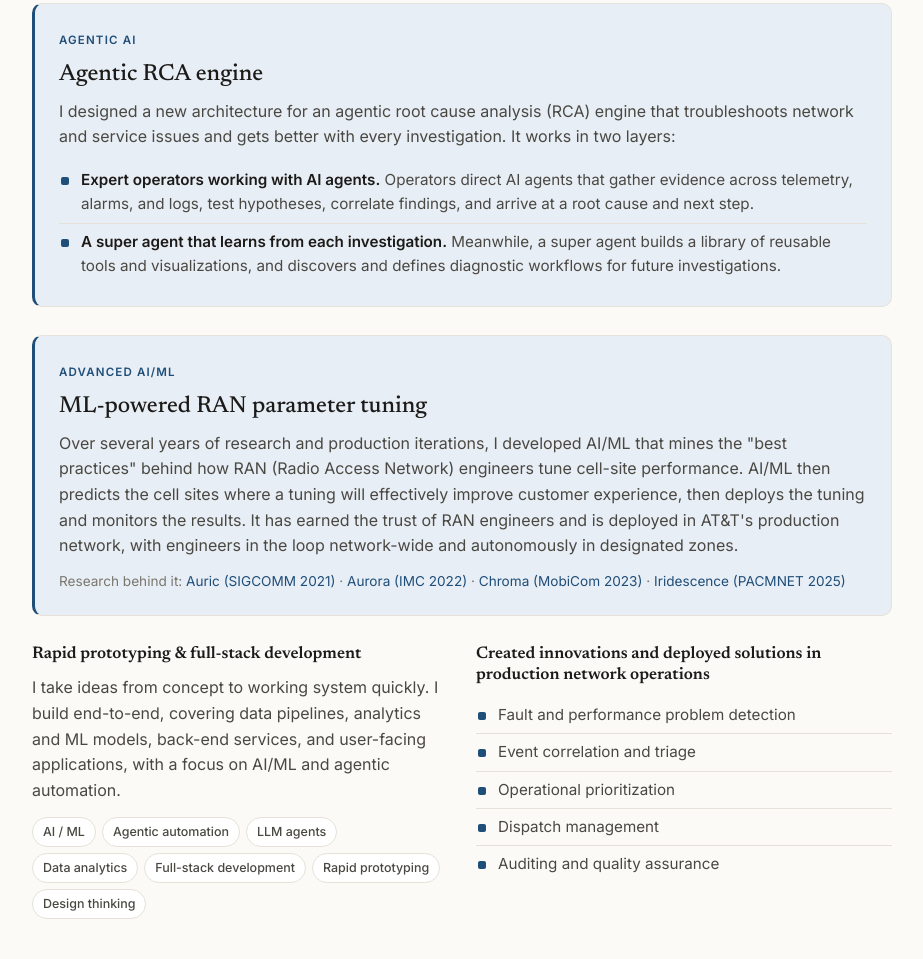
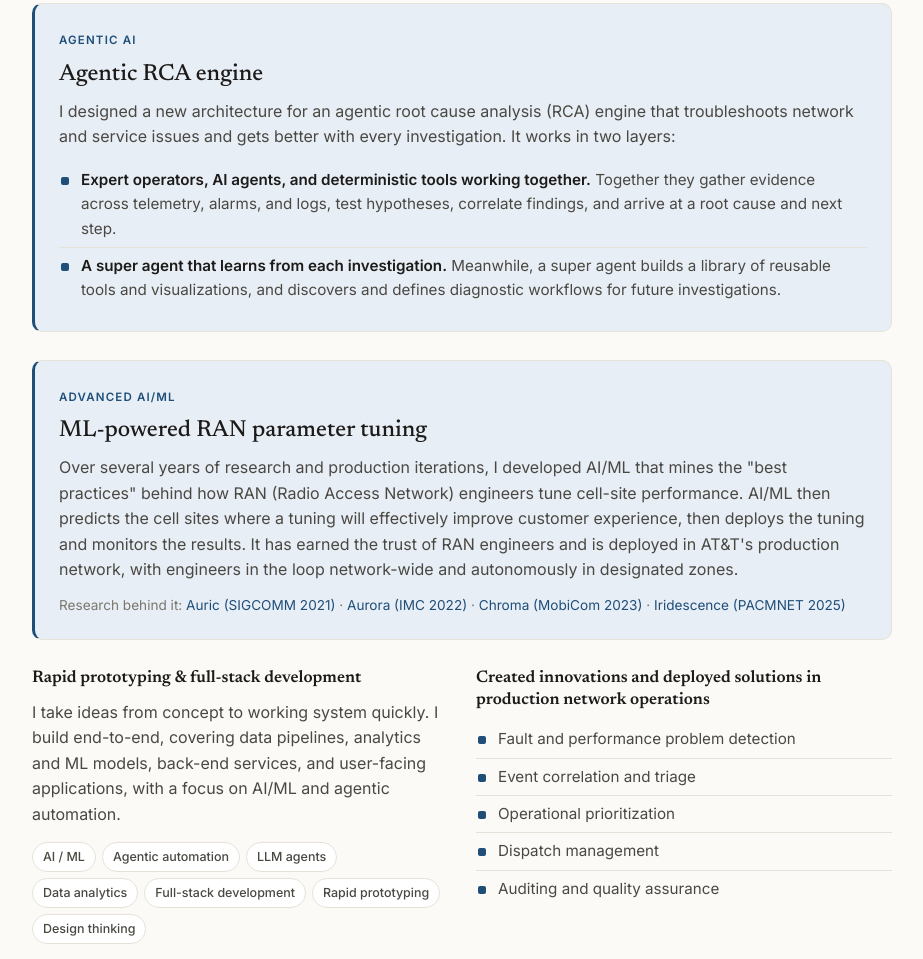
Before and after one commit to zihuige/zihuige.github.io, a plain HTML site: page index.html in a window 1280 px wide. Shown: the part 1066-2025 px from the top of the page, without its empty margins (178-1101 px from the left). Drawn offline with Linux system fonts and the light colour scheme.

Commit message:
Describe RCA engine as operators, AI agents, and deterministic tools working together
Co-Authored-By: Claude Opus 5.5 <noreply@anthropic.com>

```diff
--- a/index.html
+++ b/index.html
@@ -209,7 +209,7 @@
       <h3>Agentic RCA engine</h3>
       <p>I designed a new architecture for an agentic root cause analysis (RCA) engine that troubleshoots network and service issues and gets better with every investigation. It works in two layers:</p>
       <ul class="checks feature-list">
-        <li><b>Expert operators working with AI agents.</b> Operators direct AI agents that gather evidence across telemetry, alarms, and logs, test hypotheses, correlate findings, and arrive at a root cause and next step.</li>
+        <li><b>Expert operators, AI agents, and deterministic tools working together.</b> Together they gather evidence across telemetry, alarms, and logs, test hypotheses, correlate findings, and arrive at a root cause and next step.</li>
         <li><b>A super agent that learns from each investigation.</b> Meanwhile, a super agent builds a library of reusable tools and visualizations, and discovers and defines diagnostic workflows for future investigations.</li>
       </ul>
     </div>
```
Also changed, not shown: 1 other file.
